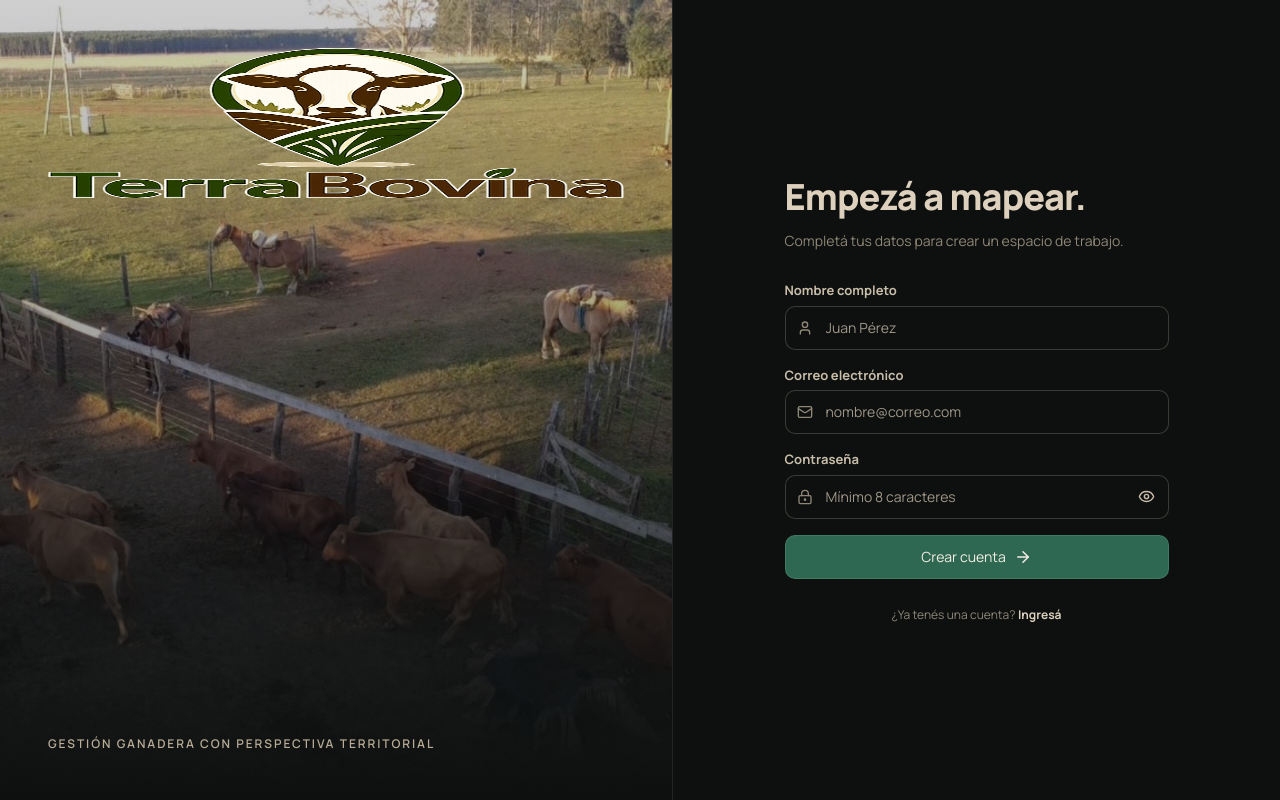
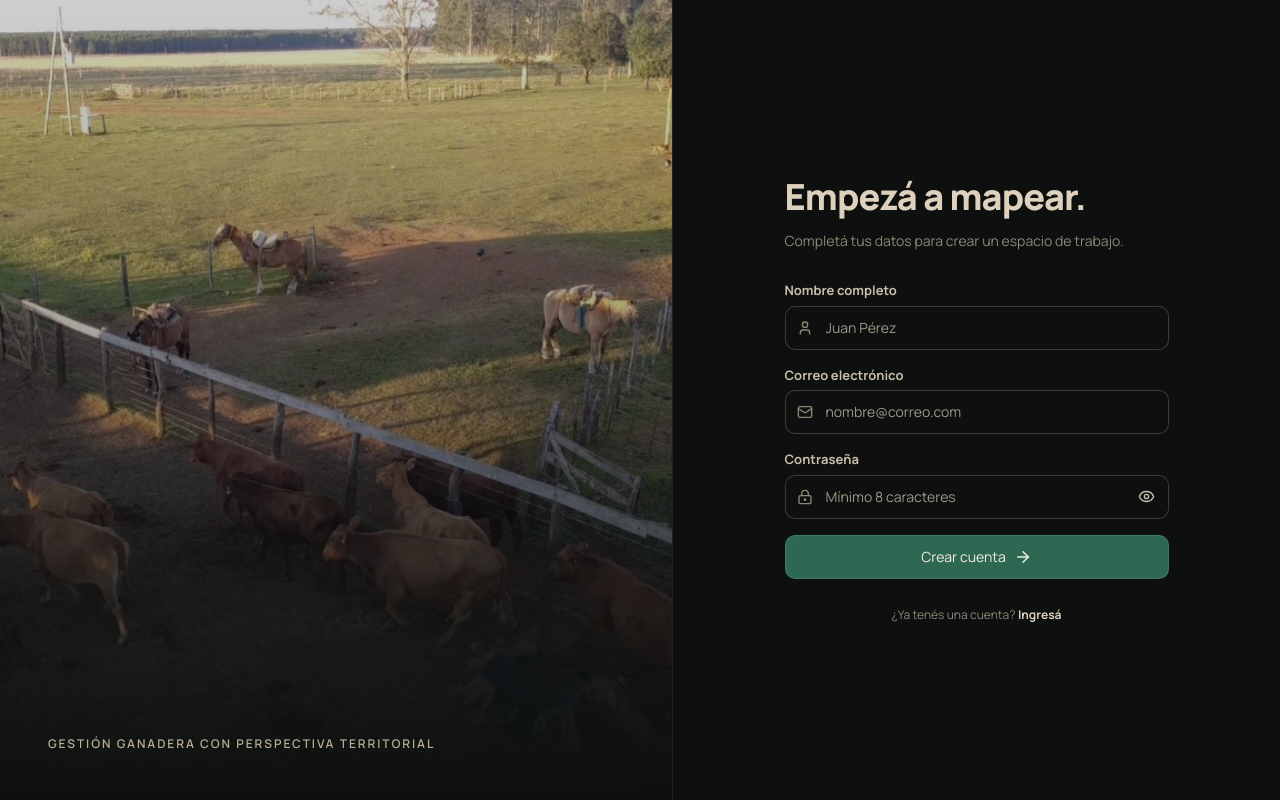
Before and after one commit to IgnaBilli/PFI-Front, a React (Vite) app: page /registro in a window 1280 px wide. Built offline with nearby package versions, Linux system fonts and the light colour scheme; no server answers.

Commit message:
Remove registration left-panel logo

```diff
--- a/src/pages/AuthPage.jsx
+++ b/src/pages/AuthPage.jsx
@@ -46,7 +46,7 @@ export default function AuthPage({ mode }) {
           style={{ backgroundImage: `url(${bgImage})` }}
         />
         <div className="absolute inset-0 bg-gradient-to-t from-forest-950 via-forest-950/40 to-forest-900/20" />
-        {isRegister ? <Logo size={150} className="relative" /> : <div aria-hidden="true" />}
+        <div aria-hidden="true" />
         <div className="relative max-w-xl animate-rise">
           <h1 className="max-w-lg text-5xl font-extrabold leading-[1.06] tracking-[-.035em]">Cada límite cuenta una historia.</h1>
           <p className="mt-5 max-w-md text-base leading-7 text-sand-200">
```
